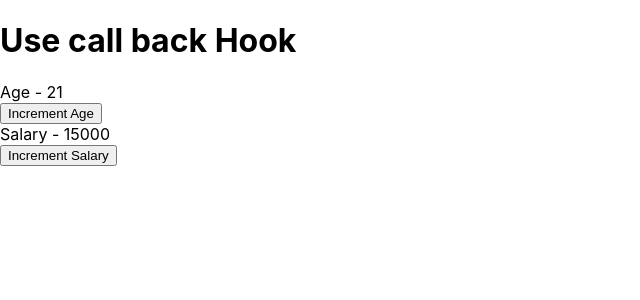
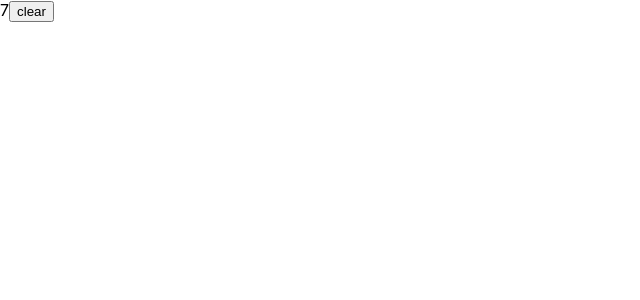
Before and after one commit to ahsan1800411/react-app, a React (Create React App) app: page / in a window 1280 px wide. Shown: the top 300 px of the page, without its empty margins (0-640 px from the left). Built offline with nearby package versions, Linux system fonts and the light colour scheme.

Commit message:
Initial Commit

```diff
--- a/src/App.js
+++ b/src/App.js
@@ -1,11 +1,15 @@
 import React from 'react';
 import './App.css';
-import ParentComponent from './components/ParentComponent';
+// import Counter from './components/Counter';
+// import Input from './components/Input';
+import Timer from './components/Timer';
 
 function App() {
   return (
     <>
-      <ParentComponent />
+      {/* <Counter /> */}
+      {/* <Input /> */}
+      <Timer />
     </>
   );
 }
--- a/src/components/Button.js
+++ /dev/null
@@ -1,12 +0,0 @@
-import React from 'react';
-
-function Button({ handleClick, children }) {
-  console.log(`Rendering ${children} `);
-  return (
-    <div>
-      <button onClick={handleClick}>{children}</button>
-    </div>
-  );
-}
-
-export default React.memo(Button);
--- a/src/components/Count.js
+++ /dev/null
@@ -1,12 +0,0 @@
-import React from 'react';
-
-function Count({ text, count }) {
-  console.log(`Rendering ${text}`);
-  return (
-    <div>
-      {text} - {count}
-    </div>
-  );
-}
-
-export default React.memo(Count);
--- /dev/null
+++ b/src/components/Counter.js
@@ -0,0 +1,35 @@
+import React, { useState, useMemo } from 'react';
+
+function Counter() {
+  const [counterOne, setCounterOne] = useState(0);
+  const [counterTwo, setCounterTwo] = useState(0);
+
+  const incrementOne = () => {
+    setCounterOne(counterOne + 1);
+  };
+  const incrementTwo = () => {
+    setCounterTwo(counterTwo + 1);
+  };
+
+  const isEven = useMemo(() => {
+    let i = 0;
+    while (i < 2000000000) i++;
+    return counterOne % 2 === 0 ? 'even' : 'odd';
+  }, [counterOne]);
+
+  return (
+    <>
+      <h1>Counter One: {counterOne}</h1>
+      {isEven}
+      <h1> Counter Two: {counterTwo}</h1>
+      <div>
+        <button onClick={incrementOne}>IncrementCounter One</button>
+      </div>
+      <div>
+        <button onClick={incrementTwo}>IncrementCounter Two</button>
+      </div>
+    </>
+  );
+}
+
+export default Counter;
--- /dev/null
+++ b/src/components/Input.js
@@ -0,0 +1,15 @@
+import React, { useRef, useEffect } from 'react';
+
+function Input() {
+  const inputRef = useRef(null);
+  useEffect(() => {
+    inputRef.current.focus();
+  }, []);
+  return (
+    <div>
+      <input ref={inputRef} type='text' placeholder='Search' />
+    </div>
+  );
+}
+
+export default Input;
--- a/src/components/ParentComponent.js
+++ /dev/null
@@ -1,28 +0,0 @@
-import React, { useState, useCallback } from 'react';
-import Button from './Button';
-import Count from './Count';
-import Title from './Title';
-
-function ParentComponent() {
-  const [age, setAge] = useState(21);
-  const [salary, setSalary] = useState(15000);
-
-  const incrementAge = useCallback(() => {
-    setAge(age + 1);
-  }, [age]);
-  const incrementSalary = useCallback(() => {
-    setSalary(salary + 1000);
-  }, [salary]);
-
-  return (
-    <div>
-      <Title />
-      <Count text='Age' count={age} />
-      <Button handleClick={incrementAge}>Increment Age</Button>
-      <Count text='Salary' count={salary} />
-      <Button handleClick={incrementSalary}>Increment Salary</Button>
-    </div>
-  );
-}
-
-export default ParentComponent;
--- /dev/null
+++ b/src/components/Timer.js
@@ -0,0 +1,23 @@
+import React, { useRef, useEffect, useState } from 'react';
+
+function Timer() {
+  const [timer, setTimer] = useState(0);
+
+  const intervalRef = useRef();
+  useEffect(() => {
+    intervalRef.current = setInterval(() => {
+      setTimer((prevTimer) => prevTimer + 1);
+    }, 1000);
+
+    return () => clearInterval(intervalRef.current);
+  }, []);
+
+  return (
+    <div>
+      {timer}
+      <button onClick={() => clearInterval(intervalRef.current)}>clear</button>
+    </div>
+  );
+}
+
+export default Timer;
--- a/src/components/Title.js
+++ /dev/null
@@ -1,12 +0,0 @@
-import React from 'react';
-
-function Title() {
-  console.log(`Rendering Title`);
-  return (
-    <div>
-      <h1>Use call back Hook</h1>
-    </div>
-  );
-}
-
-export default React.memo(Title);
```
